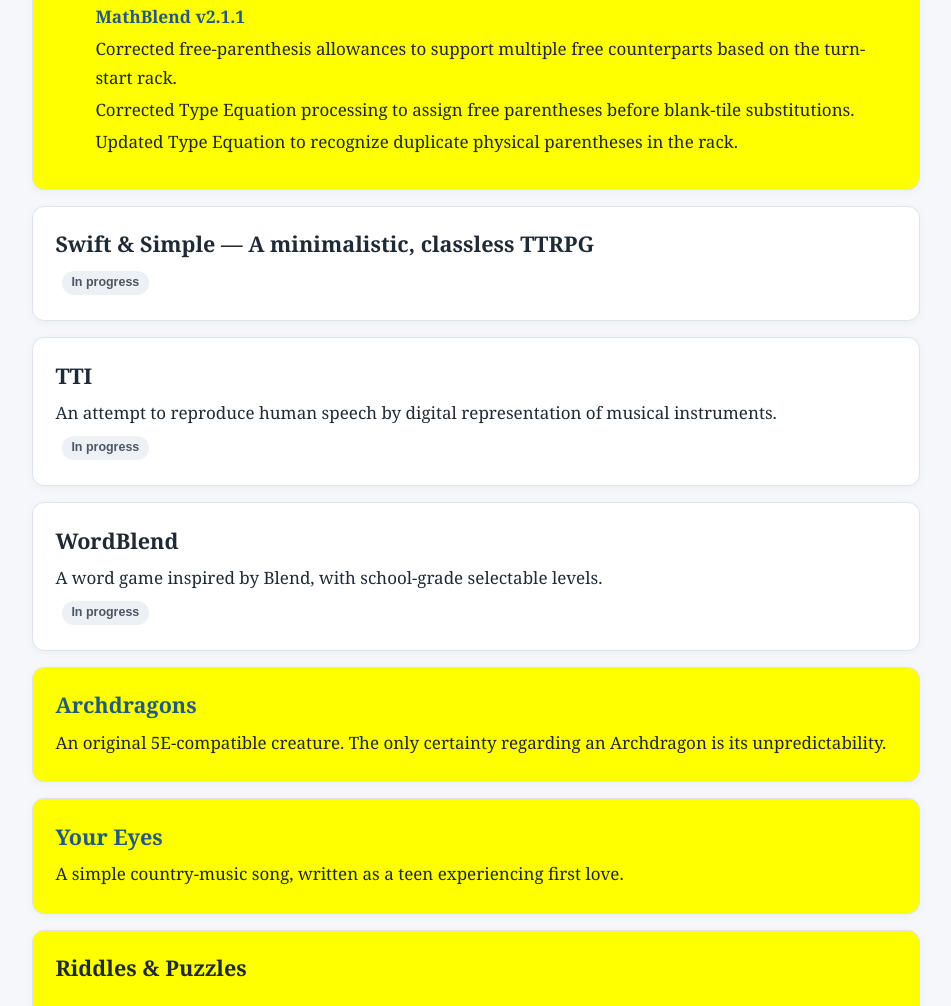
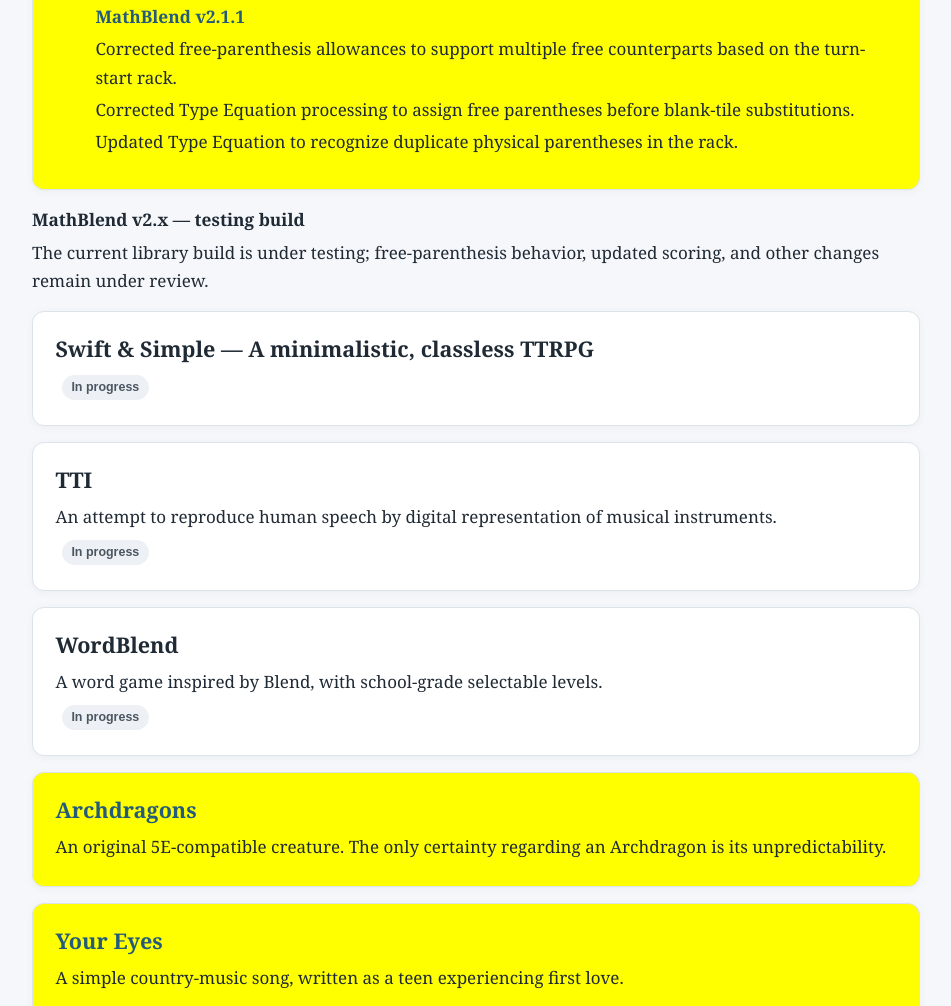
Before and after one commit to jeffmayes-jpg/My-Works, a plain HTML site: page index.html in a window 1280 px wide. Shown: the part 2865-3871 px from the top of the page, without its empty margins (164-1115 px from the left). Drawn offline with Linux system fonts and the light colour scheme.

Commit message:
Restore MathBlend v2.x testing build entry

```diff
--- a/index.html
+++ b/index.html
@@ -80,6 +80,9 @@ footer{text-align:center;color:var(--muted);padding:1.5rem;font-size:.95rem}a{ov
 <div class="version"><h3><a href="https://jeffmayes-jpg.github.io/MathBlend-Downloads/">MathBlend v2.1.1</a></h3><p>Corrected free-parenthesis allowances to support multiple free counterparts based on the turn-start rack.</p><p>Corrected Type Equation processing to assign free parentheses before blank-tile substitutions.</p><p>Updated Type Equation to recognize duplicate physical parentheses in the rack.</p></div>
 </div>
 </section>
+<div class="version"><h3>MathBlend v2.x — testing build</h3><p>The current library build is under testing; free-parenthesis behavior, updated scoring, and other changes remain under review.</p></div>
+</div>
+</section>
 <section class="work"><h2>Swift &amp; Simple — A minimalistic, classless TTRPG</h2><p><span class="status">In progress</span></p></section>
 <section class="work"><h2>TTI</h2><p>An attempt to reproduce human speech by digital representation of musical instruments.</p><p><span class="status">In progress</span></p></section>
 <section class="work"><h2>WordBlend</h2><p>A word game inspired by Blend, with school-grade selectable levels.</p><p><span class="status">In progress</span></p></section>
```
